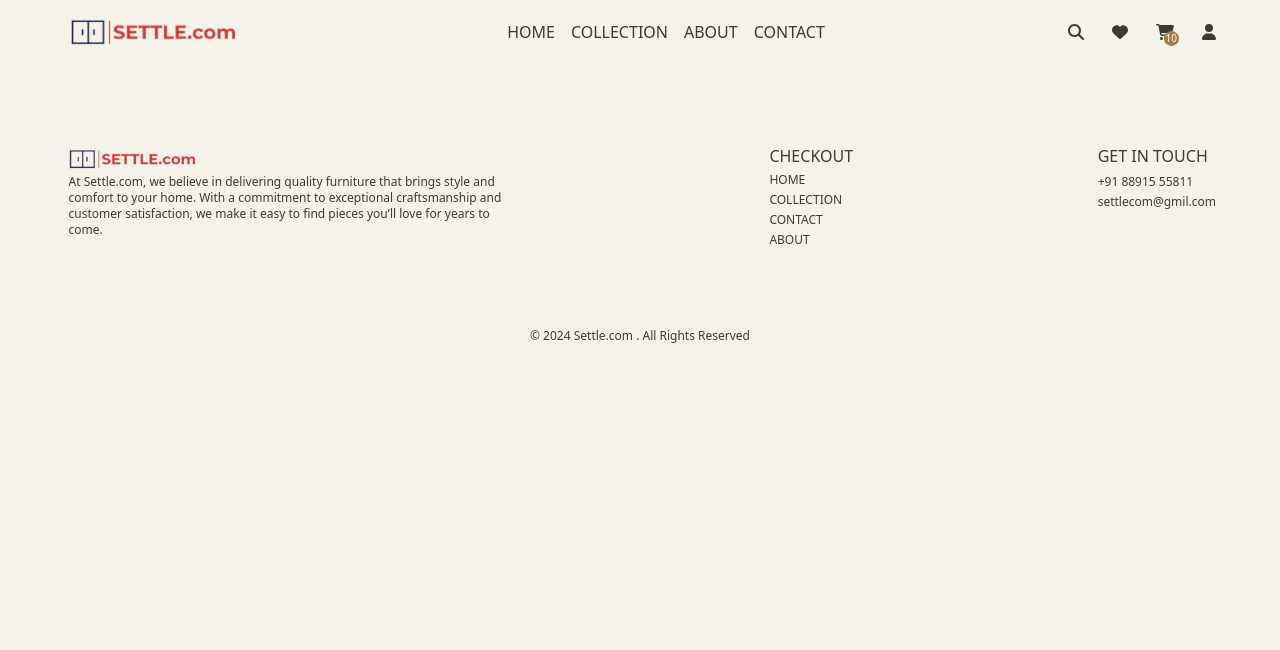
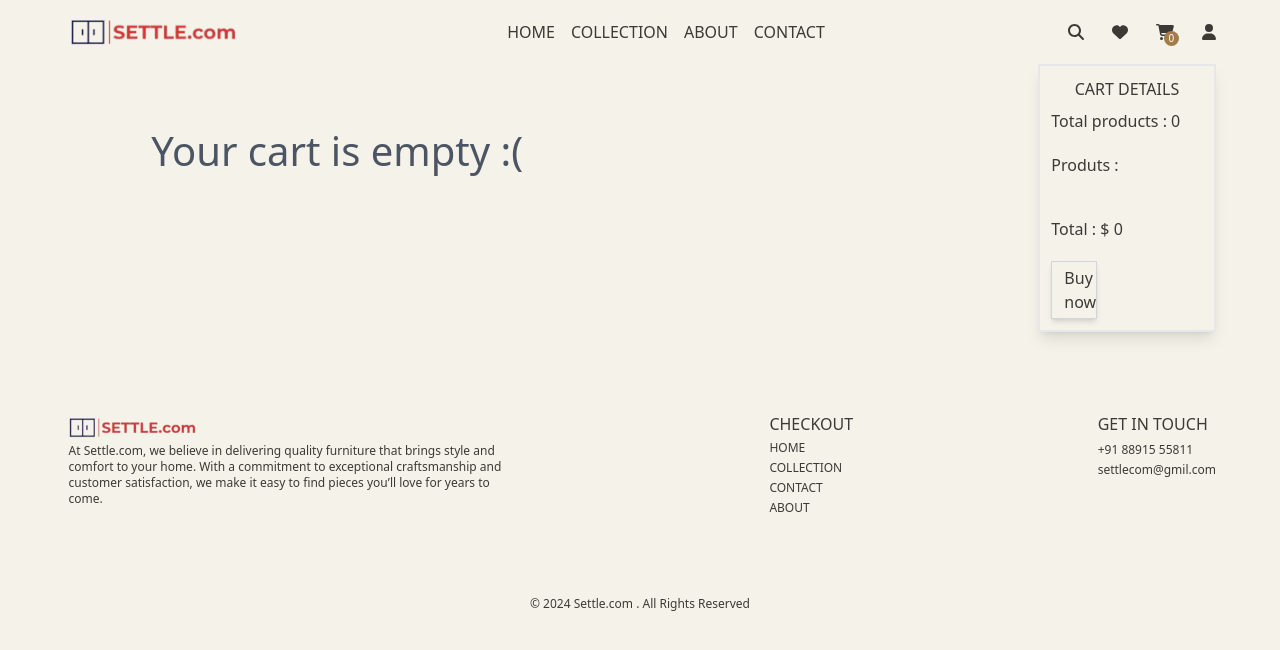
Before and after one commit to MohammedIrfan244/furniche, a React (Vite) app in the folder app/: page /cart in a window 1280 px wide. Shown: the top 650 px of the page. Built offline with nearby package versions, Linux system fonts and the light colour scheme; data requests are answered from the project's data file.

Commit message:
cartPage

```diff
--- a/app/db.json
+++ b/app/db.json
@@ -113,16 +113,6 @@
       "rating":4
     },
     {
-      "id": "8",
-      "name": "Tabl 2",
-      "price": 5500,
-      "rating":5,
-      "image": "https://cdn.pixabay.com/photo/2018/03/29/09/29/furniture-3271762_1280.jpg",
-      "description": "A stylish and comfortable modern sofa perfect for any living room.",
-      "category": "tables",
-      "original":"false"
-    },
-    {
       "id": "9",
       "name": "Lamp 2",
       "price": 6000,
--- a/app/package.json
+++ b/app/package.json
@@ -16,6 +16,7 @@
     "@fortawesome/free-solid-svg-icons": "^6.6.0",
     "@fortawesome/react-fontawesome": "^0.2.2",
     "axios": "^1.7.7",
+    "emailjs-com": "^3.2.0",
     "react": "^18.3.1",
     "react-dom": "^18.3.1",
     "react-router-dom": "^6.26.2",
--- a/app/src/App.jsx
+++ b/app/src/App.jsx
@@ -28,7 +28,7 @@ function App() {
 
       <Route path='/cart' element={<Cart/>}/>
       <Route path='/login' element={<LoginSignUp/>}/>
-      <Route path='/placeoder' element={<PlaceOrder/>}/>
+      <Route path='/placeorder' element={<PlaceOrder/>}/>
       <Route path='/orders' element={<Orders/>}/>
       <Route path='/wishlist' element={<WishLists/>}/>
       <Route path='/search' element={<Search/>}/>
--- /dev/null
+++ b/app/src/Components/CartCards.jsx
@@ -0,0 +1,28 @@
+import { useContext } from "react"
+import { ShopContext } from "../Contexts/ShopContext"
+import { FontAwesomeIcon } from "@fortawesome/react-fontawesome"
+import { faRemove } from "@fortawesome/free-solid-svg-icons"
+
+
+function CartCards({image,name,price,removeCart,incCartCount,decCartCount,count}) {
+    const{currency}=useContext(ShopContext)
+  return (
+    <div className="flex justify-between gap-[10px] border-2 border-gray-200 shadow-lg pe-[2%] " >
+        <img className="h-14 sm:h-20 md:h-24 lg:h-26" src={image} alt="image" />
+        <div className="flex flex-col justify-between py-[1%] text-xs sm:text-sm md:text-[16px]" >
+        <p>Product:{name}</p>
+        <p>Price :{currency} {price}</p>
+        </div>
+        <div className="flex flex-col justify-between items-center text-xs sm:text-sm">
+        <button className="w-[25%]  border shadow-md border-gray-300 px-3 sm:py-1" onClick={incCartCount}>+</button>
+        <input className="w-[25%] border shadow-md text-center" value={count}  type="number" min={1} readOnly defaultValue={1}/>
+        <button className="w-[25%] border shadow-md border-gray-300 px-3 sm:py-1" onClick={decCartCount}>-</button>
+        </div>
+        <div className="flex items-center text-xs sm:text-sm md:text-[16px]">
+        <button className="border shadow-md border-gray-300 px-[5%]" onClick={removeCart}><FontAwesomeIcon className="mx-[6px]" icon={faRemove}/></button>
+        </div>
+    </div>
+  )
+}
+
+export default CartCards
--- a/app/src/Components/Hero.jsx
+++ b/app/src/Components/Hero.jsx
@@ -5,7 +5,7 @@
 
 function Hero({children,source}) {
   return (
-      <div className="flex flex-col sm:flex-row w-[100%] border-2 border-gray-200 shadow-lg overflow-hidden rounded-[5px]">
+      <div className="flex flex-col sm:flex-row w-[100%] border-2 border-gray-200 shadow-lg overflow-hidden ">
         {children}
     <div className="w-[100%] sm:w-[50%] overflow-hidden">
       <img className="hover:scale-[1.01] transition duration-500 ease-in-out" src={source} alt="image" />
--- a/app/src/Components/NavBar.jsx
+++ b/app/src/Components/NavBar.jsx
@@ -5,10 +5,12 @@ import {
   faBars
 } from "@fortawesome/free-solid-svg-icons";
 import Logo from '/src/assets/Settle.comLogo (1).png'
-import { useState } from "react";
+import { useContext, useState } from "react";
+import { ShopContext } from "../Contexts/ShopContext";
 
 function NavBar() {
   const[visible,setVisible]=useState(false)
+  const{cartCount}=useContext(ShopContext)
   return (
     <div className="flex items-center justify-between py-3 m-0">
       <div>
@@ -62,8 +64,8 @@ function NavBar() {
             className="hover:scale-110 transition duration-300"
              icon={faCartShopping}
           />
-          <p className="absolute right-[-5px] bottom-[-2px]  bg-[#A47C48] text-[10px] px-[2px] rounded-[100%] text-[#FAFAFA]">
-            10
+          <p className="absolute right-[-5px] bottom-[-2px]  bg-[#A47C48] text-[10px] text-center w-[15px] rounded-[100%] text-[#FAFAFA]">
+            {cartCount}
           </p>
         </Link>
         <div className=" group relative">
--- a/app/src/Contexts/ShopContext.jsx
+++ b/app/src/Contexts/ShopContext.jsx
@@ -5,34 +5,55 @@ export const ShopContext=createContext()
 
 const defaulCart=(Parray)=>{
     let cart={}
-    for(let i=1;i<Parray.length+1;i++){
-        cart[i]=0
-    }
+    Parray.forEach(item=>{
+        cart[item.id]=0
+    })
     return cart
 }
 
 const ShopContextProvider=({children})=>{
 
     const[products,setProduct]=useState([])
-    const[cartItems,setCartItems]=useState()
+    const[cartItems,setCartItems]=useState(() => {
+        const storedCart=localStorage.getItem("cartItems")
+        return storedCart?JSON.parse(storedCart):{};
+    })
+    const[cartCount,setCartCount]=useState(() => {
+        const storedCartCount=localStorage.getItem("cartCount")
+        return storedCartCount?JSON.parse(storedCartCount):0
+    })
 
     useEffect(()=>{
         axios.get('http://localhost:3000/products')
         .then((response)=>{
             setProduct(response.data)
-            setCartItems(defaulCart(response.data))
+            if (Object.keys(cartItems).length===0){
+                setCartItems(defaulCart(response.data))
+            }
         })
         .catch((err)=>console.log(err))
     },[])
 
+    useEffect(()=>{
+        if(cartItems){
+            localStorage.setItem("cartItems",JSON.stringify(cartItems))
+        }
+    },[cartItems])
+
+    useEffect(()=>{
+        let cartCounts=0
+        for(let key in cartItems){
+            cartCounts+=cartItems[key]
+        }
+        setCartCount(cartCounts)
+        localStorage.setItem('cartCount', JSON.stringify(cartCounts))
+    },[cartItems])
+
     const addCart=(Id)=>{
-        setCartItems((prev)=>({...prev,[Id]:prev[Id]+1}))
-    }
-    const removeCart=(Id)=>{
-        setCartItems((prev)=>({...prev,[Id]:prev[Id]-1}))
+        setCartItems((prev)=>({...prev,[Id]:1}))
     }
     const currency="$"
-    const value={products,currency,cartItems,addCart,removeCart}
+    const value={products,currency,cartItems,addCart,cartCount,setCartItems}
     return (
         <ShopContext.Provider value={value}>
             {children}
--- a/app/src/Pages/Cart.jsx
+++ b/app/src/Pages/Cart.jsx
@@ -1,22 +1,60 @@
-import { useContext } from "react"
+import { useContext, useEffect,useState } from "react"
 import { ShopContext } from "../Contexts/ShopContext"
-
+import CartCards from "../Components/CartCards"
+import { Link } from "react-router-dom"
 
 function Cart() {
-  const{removeCart,currency,cartItems}=useContext(ShopContext)
-  console.log("hello world");
+  const{currency,cartItems,products,setCartItems,cartCount}=useContext(ShopContext)
+  const cartProducts=products.filter(items=>cartItems[items.id]>0)
+  const[cartTotal,setCartTotal]=useState(0)
+  const [cartItemCounts, setCartItemCounts] = useState(() => {
+    const counts = {}
+    cartProducts?.forEach(item=>{
+      counts[item.id]=cartItems[item.id]||1
+    })
+    return counts
+  })
 
-  console.log(cartItems);
-  console.log(removeCart);
-  console.log(currency);
+  useEffect(()=>{
+    let total=0
+  cartProducts.forEach((item)=>{
+    total+=cartItems[item.id]*item.price
+  })
+  setCartTotal(total)
+},[cartProducts])
 
+const incCart=(item)=>{
+  setCartItemCounts(prev=>({...prev,[item.id]:prev[item.id]+1}))
 
+  setCartItems(prev=>({...prev,[item.id]:prev[item.id]+1}))
+}
+const decCart=(item)=>{
+  setCartItemCounts(prev=>({...prev,[item.id]:Math.max(prev[item.id] - 1, 1)}))
 
+  setCartItems(prev=>({...prev,[item.id]:Math.max(prev[item.id] - 1, 1)}))
+}
   return (
-    <div>
+    <div className="w-[100%] flex flex-col sm:flex-row gap-9">
+       <div className={`${cartProducts.length!=0?'hidden':null} w-[100%] text-center text-gray-600 text-[250%] my-[5%]`}>Your cart is empty :(</div>
+       <div className="w-[100%] sm:w-[65%] flex flex-col gap-5">
+    {
+      cartProducts.map((item,index)=>(
+        <CartCards key={index} count={cartItemCounts[item.id]} incCartCount={()=>incCart(item)} decCartCount={()=>decCart(item)} removeCart={()=>setCartItems((prev)=>({...prev,[item.id]:0}))} image={item.image} price={item.price} name={item.name} />
+      ))
+    }
+    </div>
+    <div className={`${cartProducts.length===0?'hidden':null}flex flex-col justify-between w-[100%] sm:w-[30%] border-2 border-gray-200 shadow-lg p-[1%] relative`}>
+      <p className="text-center">CART DETAILS</p>
+      <div className="mt-[5%] flex flex-col gap-5">
+      <p>Total products : {cartCount}</p>
+      <p>Produts :</p>
       <ul>
-
-        </ul>
+        {cartProducts?.map((items,index)=><li key={index}>{items.name} : {cartItemCounts[items.id]}</li>)}
+      </ul>
+    <p>Total : {currency} {cartTotal}</p>
+    <Link className="shadow-md border border-gray-300 px-3 w-[30%] sm:py-1" to={'/placeorder'}>Buy now</Link>
+    </div>
+    </div>
     </div>
   )
 }
--- a/app/src/Pages/Collection.jsx
+++ b/app/src/Pages/Collection.jsx
@@ -28,7 +28,7 @@ function Collection() {
 
   return (
     <div className="w-[100%] flex flex-col items-center mt-[3%]">
-      <div className="flex justify-between sm:w-[60%] w-[95%] shadow-lg p-5 rounded-[10px]">
+      <div className="flex justify-between sm:w-[60%] w-[95%] shadow-lg p-5">
         <p><input type="checkbox" onChange={checkCategory} value={"bed"}/> Beds</p>
         <p><input type="checkbox" onChange={checkCategory} value={"lamps"}/> Lamps</p>
         <p><input type="checkbox" onChange={checkCategory} value={"tables"}/> Tables</p>
--- a/app/src/Pages/Product.jsx
+++ b/app/src/Pages/Product.jsx
@@ -5,10 +5,9 @@ import { FontAwesomeIcon } from "@fortawesome/react-fontawesome"
 import { faStar } from "@fortawesome/free-solid-svg-icons"
 import ProductItems from "../Components/ProductItems"
 
-
 function Product() {
   const {Id}=useParams()
-  const{products,addCart,cartItems}=useContext(ShopContext)
+  const{products,addCart}=useContext(ShopContext)
   const product=products.find((items)=>items.id===Id)
   const interestedProduct=products.filter(items=>items.category==product.category&&items.id!=product.id)
 
@@ -21,14 +20,14 @@ function Product() {
       <img className="hover:scale-[1.01] transition duration-500 ease-in-out" src={product?.image} alt="image"/>
     </div>
     <div className="w-[100%] sm:w-[50%] flex flex-col justify-around p-[3%] gap-[10px] sm:gap-0">
-      {/* <h1 className="">Name : {product?.name}{product.original?"(house)":null}</h1> */}
+      <h1 className="">Name : {product?.name}{product?.original?"(house)":null}</h1>
       <p>Category : {product?.category}</p>
       <p>Rating : {`${product?.rating}/5 `}<FontAwesomeIcon className="scale-75" icon={faStar}/></p>
       <p>Price : {product?.price}</p>
       <p>{product?.description}</p>
       <div className="w-[90%] mt-4 flex justify-between">
-        <button onClick={()=>addCart(Id)} className="border shadow-md border-gray-300 rounded-md px-3 sm:py-1">Add to Cart</button>
-        <button className="border shadow-md border-gray-300 rounded-md px-3 sm:py-1">Add to Wishlist</button>
+        <button onClick={()=>addCart(Id)} className="border shadow-md border-gray-300 px-3 sm:py-1">Add to cart</button>
+        <button className="border shadow-md border-gray-300 px-3 sm:py-1">Add to Wishlist</button>
       </div>
     </div>
    </div>
```
Also changed, not shown: app/src/Components/ProductItems.jsx (+3 -6 lines), app/src/Pages/Contact.jsx (+32 -4 lines), 1 other file (tests, documents, lock files or other folders).
